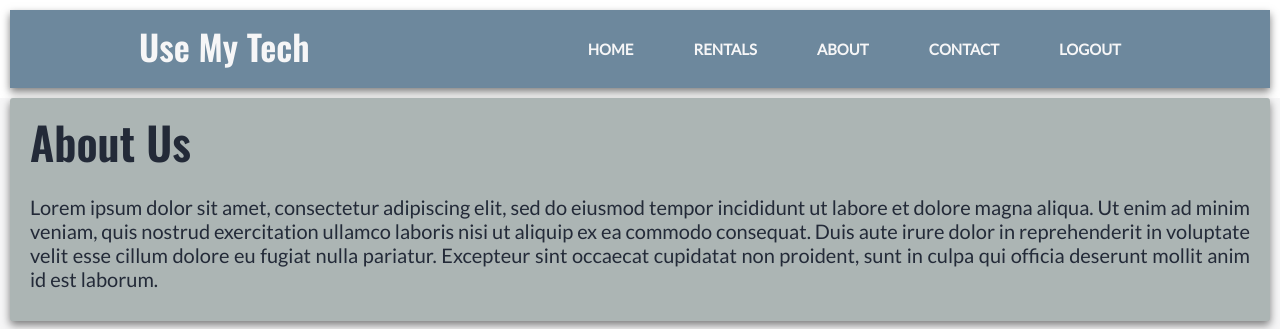
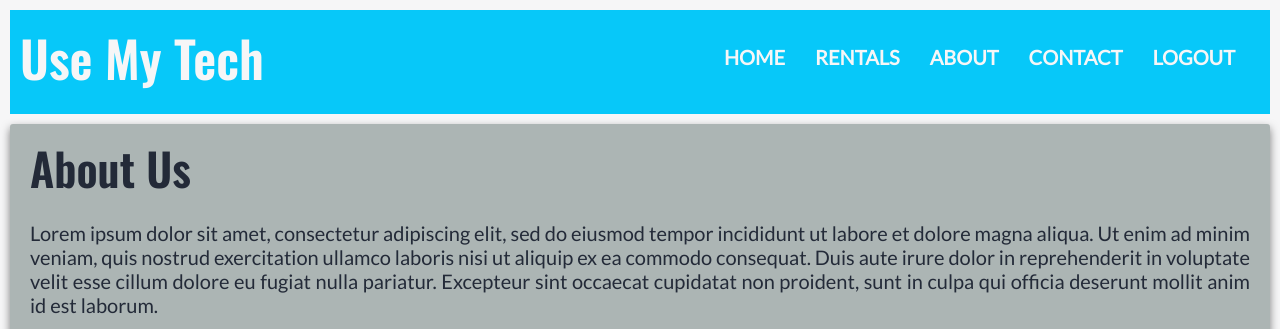
Before and after one commit to Use-My-Tech-1/Marketing-Page, a plain HTML site: page about.html in a window 1280 px wide. Shown: the top 329 px of the page. Drawn offline with nearby package versions, Linux system fonts and the light colour scheme.

Commit message:
more responsive work done on both pages.

```diff
--- a/about.css
+++ b/about.css
@@ -3,7 +3,7 @@ html{
     box-sizing: border-box;
 }
 body{
-    background-color: white;
+    background: #f6f6f7;
     width: 100%;
     font-family: 'Lato', sans-serif;
     margin: auto;
@@ -16,7 +16,7 @@ h1{
 }
 
 h2{
-   background: #6d889d;
+   background: #07c8f9;
    font-family: 'Oswald', sans-serif;
    margin: 0 ;
    padding: 1.125rem;
@@ -38,9 +38,9 @@ header{
   display: flex;
   flex-direction: column;
   width: auto;
-  background: #f6f6f7;
-  box-shadow: 0 4px 8px 0 rgba(0,0,0,0.5);
-  transition: 0.3s;
+  background: #07c8f9;
+  margin: 0;
+ padding-bottom: 1rem;
 }
 
 nav{
@@ -48,36 +48,38 @@ nav{
    flex-direction: column;
    justify-content: center;
    align-items: center;
+   background: #07c8f9;
+   padding: 1rem;
 }
 nav a{
 
-    background: #6d889d;
-    padding: 0.5rem;
+    background: #07c8f9;
+    padding: 1rem;
+    margin: 0.5rem;
     color: #f6f6f7;
     text-transform: uppercase;
     font-weight: 600;
     font-size: 2.5rem;
+    transition: background 500ms ease;
 }
 nav a:hover{
-  color: #232A38;
-  border-bottom: 2px solid #232a38;
-
+    background: #024455;
 }
 
 main{
  background: #f6f6f7;
  height: auto;
  width: auto;
+margin: 1rem 0;
 }
 
 .aboutText{
-  margin: 1rem;
+  margin: 0 1rem;
   padding: 3.5rem;
   background: #acb5b4;
   color: #232a38;
   border-radius: 0.3125rem;
-  box-shadow: 0 4px 8px 0 rgba(0,0,0,0.5);
-  transition: 0.3s;
+
 }
 
 .us{
@@ -130,7 +132,7 @@ footer{
 
     h2{
 
-        font-size: 3.5rem;
+        font-size: 4rem;
         padding: 1rem;
         margin: 0;
         text-align: left;
@@ -139,23 +141,116 @@ footer{
 
     header{
        margin: 1rem;
+        flex-direction: column;
+        justify-content: space-evenly;
+        align-items: center;
+    }
+
+    nav{
+        flex-direction: column;
+        justify-content: flex-end;
+        align-content: center;
+        height: auto;
+        margin: 1rem;
+    }
+
+
+    .aboutText{
+        margin: 1rem;
+        padding: 1rem 2rem;
+        background: #acb5b4;
+        color: #232a38;
+        border-radius: 0.3125rem;
+        box-shadow: 0 4px 8px 0 rgba(0,0,0,0.5);
+        transition: 0.3s;
+        width: auto;
+    }
+    .us{
+        display: flex;
+        flex-direction: column;
+        justify-content: center;
+        align-items:center;
+        flex-wrap: wrap;
+        width: auto;
+    }
+
+    .card{
+      border-radius: 5px;
+      margin: 2rem;
+      width: 75%;
+        height: 75%;
+      }
+    }
+
+@media only screen and  (min-width: 700px) {
+        h2{
+
+            font-size: 2rem;
+            padding: 1rem;
+            margin: 0;
+            text-align: left;
+
+        }
+
+        header{
+           margin: 1rem;
+            flex-direction: row;
+            justify-content: space-between;
+            align-items: center;
+        }
+
+        nav{
+            flex-direction: row;
+            justify-content: flex-end;
+            align-content: center;
+            height: auto;
+            margin: 1rem;
+        }
+
+        nav a{
+
+            background: #07c8f9;
+             margin: 0.5rem;
+            color: #f6f6f7;
+            text-transform: uppercase;
+            font-weight: 600;
+            font-size: 1.5rem;
+            transition: background 500ms ease;
+        }
+      }
+
+@media only screen and  (min-width: 1000px){
+    h2{
+
+        font-size: 5rem;
+        margin: 0;
+        text-align: left;
+
+    }
+
+    header{
+       margin: 1rem;
         flex-direction: row;
-        justify-content: space-around;
-        flex-wrap: wrap;
-        background: #6d889d;
-
+        justify-content: space-between;
+        align-items: center;
     }
 
     nav{
         flex-direction: row;
+        justify-content: flex-end;
         align-content: center;
-      }
-      nav a {
-      background: #6d889d;
-      padding:  3rem 3rem;
-      color: #f6f6f7;
-      text-transform: uppercase;
-      font-size: 1.5rem;
+        height: auto;
+        margin: 1rem;
+    }
+
+    nav a{
+
+        background: #07c8f9;
+        color: #f6f6f7;
+        text-transform: uppercase;
+        font-weight: 600;
+        font-size: 2rem;
+        transition: background 500ms ease;
     }
 
     .aboutText{
@@ -166,6 +261,7 @@ footer{
         border-radius: 0.3125rem;
         box-shadow: 0 4px 8px 0 rgba(0,0,0,0.5);
         transition: 0.3s;
+        width: auto;
     }
     .us{
         display: flex;
@@ -173,16 +269,21 @@ footer{
         justify-content: center;
         align-items:center;
         flex-wrap: wrap;
-        width: 100%;
+        width: auto;
     }
 
     .card{
       border-radius: 5px;
       margin: 2rem;
-      width: 25%;
-        height: 25%;
+      width: 45%;
       }
+}
 
+@media only screen and  (min-width: 1000px){
 
-
+.card{
+      border-radius: 5px;
+      margin: 2rem;
+      width: 30%;
+      }
 }
--- a/landing.css
+++ b/landing.css
@@ -7,33 +7,34 @@ body {
     font-family: 'Lato', sans-serif;
     background: #61656d;
     margin: 0;
-    color: white;
+    color:#232a38;
   }
 
 
 
 h1{
 
-    font-weight: 400;
-    font-size: 4rem;
+    font-weight: 600;
+    font-size: 7rem;
     text-transform: uppercase;
     margin: 0;
     color: #07c8f9;
-    text-shadow: 1px 1px white;
+    text-shadow: 5px 5px #232a38;
+
   }
 
 
 h2 {
     font-weight: 400;
-    font-size: 2rem;
+    font-size: 3rem;
     text-transform: capitalize;
     margin: 0;
-    color: white;
+    color:#acb5b4;
   }
 
 p {
-    font-size: 1.5rem;
-    color: white;
+    font-size: 2rem;
+    color:#232a38;
     text-align: justify;
     margin-left: 1rem;
     margin-right: 1rem;
@@ -46,14 +47,14 @@ img {
 
 
 main{
-    background: #181F31;
+    background: #f6f6f7;
     max-width: 750px;
     margin: auto;
 
 }
 
 #landing {
-    background: #181F31;
+    background: #f6f6f7;
     width: auto;
   }
 
@@ -69,7 +70,7 @@ main{
   }
 
 #landing-text h2 {
-    color: white;
+    color:#acb5b4;
   }
 
 #landing-image {
@@ -87,13 +88,15 @@ main{
 .btn {
     padding: 1rem 3rem;
     display: inline-block;
-    margin: 2rem 0;
+    margin: 2rem 0.5rem;
     border-radius: 50px;
     text-decoration: none;
-    color: white;
+    color:#f6f6f7;
     transition: background 500ms ease;
     background: #07c8f9;
     font-weight: 600;
+     box-shadow: 0 4px 8px 0 rgba(0,0,0,0.8);
+  transition: 0.3s;
   }
 
 .btn:hover {
@@ -103,6 +106,9 @@ main{
 
 
 @media (min-width: 500px) {
+  h1{
+    font-size: 8rem;
+  }
    main{
        max-width: 2000px;
    }
```
Also changed, not shown: about.html (+1 -0 lines), landing.html (+1 -1 lines).
